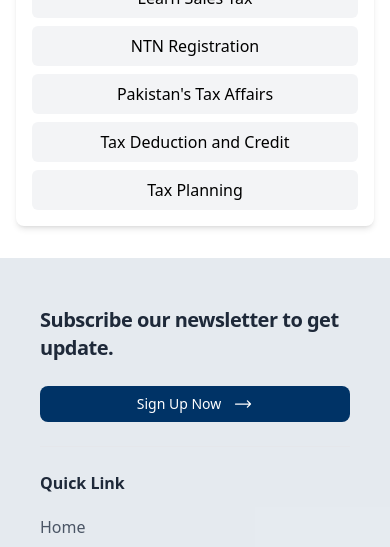
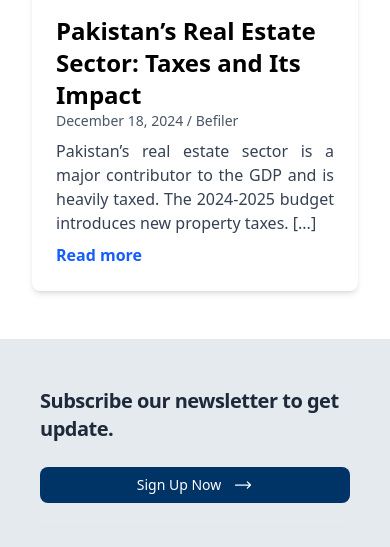
Before and after one commit to JunaidAnjum501/gowakeel_, a Django app: page /blogs/ in a window 390 px wide. Shown: the part 1018-1565 px from the top of the page. Run offline with Django 5.2, Linux system fonts and the light colour scheme; some libraries are stand-ins or nearby versions.

Commit message:
UpdateUi

```diff
--- a/wakeelapp/templates/wakeelapp/blogs.html
+++ b/wakeelapp/templates/wakeelapp/blogs.html
@@ -3,18 +3,18 @@
 
     {% block Content %}
     <div class="container max-w-7xl mx-auto px-4 py-8">
-        <h1 class="text-xl font-bold md:text-4xl ml-4 text-[#003366]">Blogs</h1>
-        <div class="flex flex-col md:flex-row gap-4">
+        <h1 class="text-2xl font-bold md:text-4xl m-4 text-[#003366]">Blogs</h1>
+        <div class="flex flex-col-reverse md:flex-row gap-4">
             <!-- Main Blog Section -->
             <div class="w-full md:w-3/4">
-                <div class="blog-post bg-white flex p-6 rounded-lg gap-4 shadow-md m-4 cursor-pointer hover:bg-gray-50" data-category="Pakistan's Tax Affairs">
-                    <div class="w-1/2">
+                <div class="blog-post bg-white flex flex-col md:flex-row p-6 rounded-lg gap-4 shadow-md m-4 cursor-pointer hover:bg-gray-50" data-category="Pakistan's Tax Affairs">
+                    <div class="w-full md:w-1/2">
                         <img src="https://www.befiler.com/wordpress/wp-content/uploads/2024/12/Pakistans-Real-Estate-Sector-Taxes-and-Its-Impact-.jpg" alt="Blog Image" class="w-full rounded-md" />
                     </div>
-                    <div class="w-2/3">
+                    <div class="w-full md:w-2/3">
                         <h2 class="text-2xl font-semibold">Pakistan’s Real Estate Sector: Taxes and Its Impact</h2>
                         <p class="text-gray-600 text-sm mb-2">December 18, 2024 / Befiler</p>
-                        <p class="text-gray-700">Pakistan’s real estate sector is a major contributor to the GDP and is heavily taxed. The 2024-2025 budget introduces new property taxes. [...]</p>
+                        <p class="text-gray-700 text-justify">Pakistan’s real estate sector is a major contributor to the GDP and is heavily taxed. The 2024-2025 budget introduces new property taxes. [...]</p>
                         <a href="#" class="text-blue-600 font-semibold mt-2 inline-block">Read more</a>
                     </div>
                 </div>
--- a/wakeelapp/templates/wakeelapp/cal.html
+++ b/wakeelapp/templates/wakeelapp/cal.html
@@ -53,10 +53,10 @@
               </div>
 
               <div class="text-justify border-t md:border-0">
-                  <p class="font-semibold">Comparison</p>
+                  <p class="font-semibold">Tax Calculation</p>
                   <p>Fixed Tax: <span id="fixedTax" class="font-bold">0/-</span></p>
                   <p>Tax Rate: <span id="taxRate" class="font-bold">0%</span></p>
-                  <p>Net Savings: <span id="netSavings" class="font-bold">0/-</span></p>
+                  <p>Total Tax: <span id="netSavings" class="font-bold">0/-</span></p>
               </div>
           </div>
       </div>
--- /dev/null
+++ b/wakeelapp/templates/wakeelapp/usaservices.html
@@ -0,0 +1,6 @@
+{% extends "wakeelapp/index.html" %}
+{% load static %}
+{% block Content %}
+
+
+{% endblock Content %}
--- a/wakeelapp/templates/wakeelapp/video.html
+++ b/wakeelapp/templates/wakeelapp/video.html
@@ -1,5 +1,5 @@
 {% extends "wakeelapp/faq.html" %} {% load static %} {% block Content %}
-<div class="container max-w-7xl mx-auto my-10">
+<div class="container max-w-7xl mx-auto my-10 p-3">
     <div class="py-3">
         <h2 class="text-2xl font-bold md:text-4xl mb-2">
           <span class="text-[#003366]">Discover</span> our video content
--- a/wakeelapp/urls.py
+++ b/wakeelapp/urls.py
@@ -15,5 +15,6 @@
     path("service/<str:service_name>/", views.service_detail, name="service_detail"),
     path('blogs/', views.blogs, name="blogs"),
     path('video/', views.video, name="video"),
-     path('about/', views.about, name="about"),
+    path('about/', views.about, name="about"),
+    path('usaservice/', views.usaservice, name="usaservice"),
 ]
--- a/wakeelapp/views.py
+++ b/wakeelapp/views.py
@@ -47,6 +47,9 @@
 
 def about(request):
     return render(request, 'wakeelapp/about.html')
+
+def usaservice(request):
+    return render(request, 'wakeelapp/usaservices.html')
 
 from django.shortcuts import render
 
```
Also changed, not shown: wakeelapp/templates/wakeelapp/index.html (+4 -5 lines), 1 other file.
